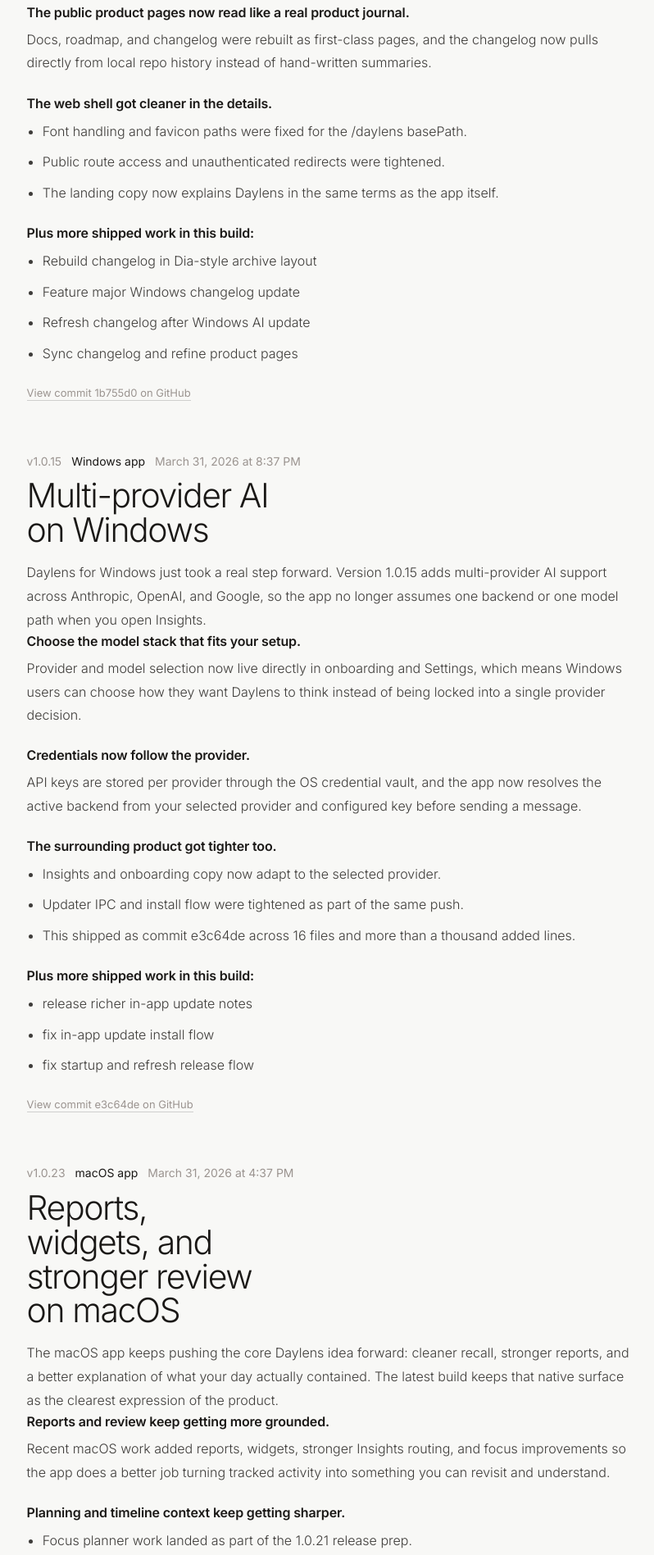
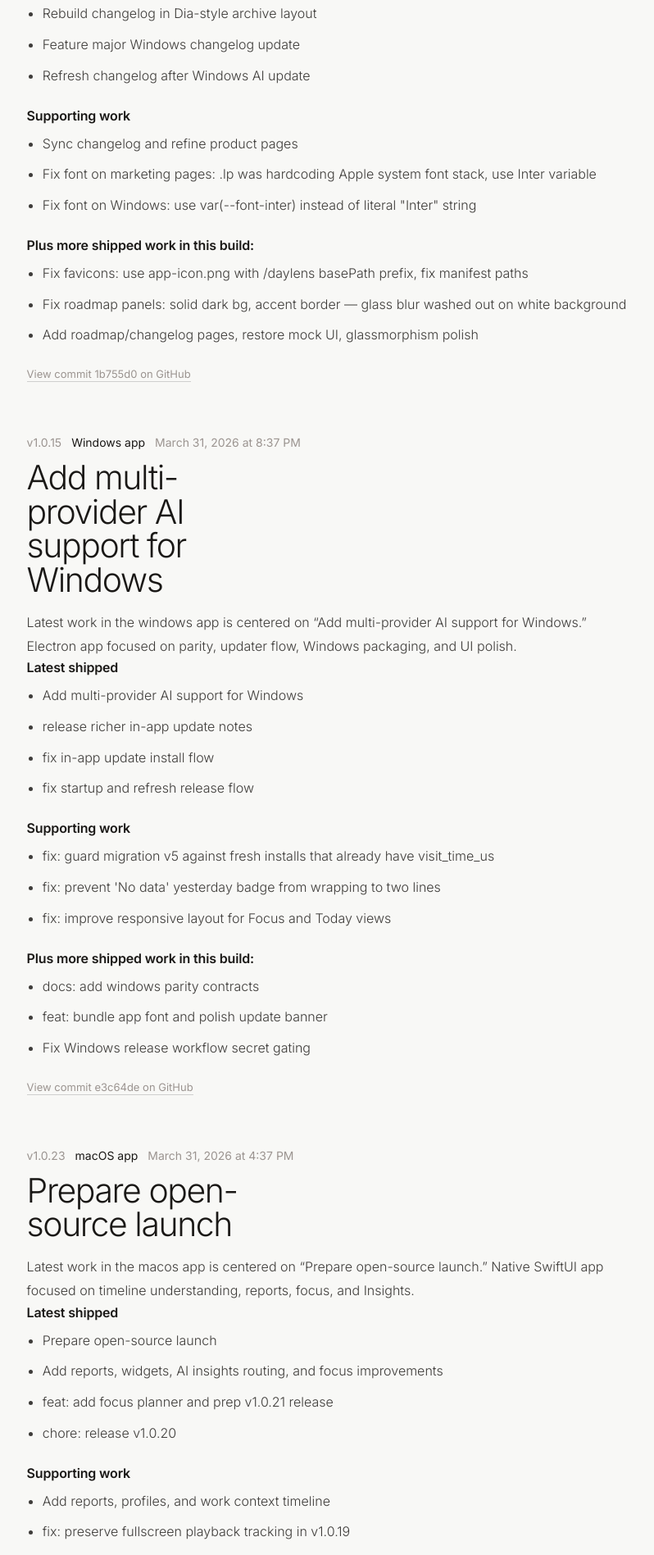
Before and after one commit to irachrist1/daylens-web, a Next.js app: page /daylens/changelog in a window 1280 px wide. Shown: the part 364-2261 px from the top of the page at 82% size, without its empty margins (351-1149 px from the left). Built offline with nearby package versions, Linux system fonts and the light colour scheme; no server answers.

Commit message:
Auto-organize changelog entries

```diff
--- a/app/components/ChangelogPageClient.tsx
+++ b/app/components/ChangelogPageClient.tsx
@@ -8,11 +8,12 @@
 type SurfaceRecord = {
   id: SurfaceId;
   name: string;
+  description: string;
   version: string;
   latestCommitDate: string | null;
   latestCommitDateTime: string | null;
   latestCommitHash: string | null;
-  recentCommits: Array<{
+  recentCommits: ReadonlyArray<{
     date: string;
     dateTime: string;
     shortHash: string;
@@ -81,122 +82,58 @@
 }
 
 function createEntry(
-  surfaceId: SurfaceId,
-  title: string,
-  intro: string,
-  sections: ReleaseEntry["sections"],
-  moreUpdates: string[]
+  surface: SurfaceRecord
 ): ReleaseEntry {
-  const surface = generatedChangelogData.surfaces.find(
-    (item) => item.id === surfaceId
-  ) as SurfaceRecord | undefined;
-  if (!surface) {
-    throw new Error(`Missing changelog surface for ${surfaceId}`);
+  const latestCommit = surface.recentCommits[0];
+  const shippedCommits = surface.recentCommits.slice(0, 4);
+  const followUpCommits = surface.recentCommits.slice(4, 7);
+  const extraCommits = surface.recentCommits.slice(7, 11);
+  const cleanedLatest = latestCommit
+    ? latestCommit.subject.replace(/^(feat|fix|docs|chore):\s*/i, "")
+    : `Latest work in ${surface.name}`;
+  const cleanedTitle =
+    cleanedLatest.length > 52
+      ? `${surface.name} update`
+      : cleanedLatest.charAt(0).toUpperCase() + cleanedLatest.slice(1);
+  const intro = latestCommit
+    ? `Latest work in the ${surface.name.toLowerCase()} is centered on “${cleanedLatest}.” ${surface.description}`
+    : surface.description;
+  const sections: ReleaseEntry["sections"] = [
+    {
+      title: "Latest shipped",
+      bullets: shippedCommits.map((commit) => commit.subject),
+    },
+  ];
+
+  if (followUpCommits.length) {
+    sections.push({
+      title: "Supporting work",
+      bullets: followUpCommits.map((commit) => commit.subject),
+    });
   }
 
   return {
-    id: `${surfaceId}-${surface.version.replaceAll(".", "-")}`,
-    surfaceId,
+    id: `${surface.id}-${surface.version.replaceAll(".", "-")}`,
+    surfaceId: surface.id,
     surfaceName: surface.name,
     version: surface.version,
     isoDate: surface.latestCommitDate ?? generatedChangelogData.generatedAt.slice(0, 10),
     isoDateTime:
       surface.latestCommitDateTime ??
       `${surface.latestCommitDate ?? generatedChangelogData.generatedAt.slice(0, 10)}T12:00:00Z`,
-    title,
+    title: cleanedTitle,
     intro,
     sections,
-    moreUpdates,
+    moreUpdates: extraCommits.map((commit) => commit.subject),
     commitHash: surface.latestCommitHash ?? "unknown",
-    commitUrl: `${REPO_URLS[surfaceId]}/commit/${surface.latestCommitHash ?? ""}`,
+    commitUrl: `${REPO_URLS[surface.id]}/commit/${surface.latestCommitHash ?? ""}`,
   };
 }
 
 function buildReleaseEntries(): ReleaseEntry[] {
-  const windows = generatedChangelogData.surfaces.find(
-    (surface) => surface.id === "windows"
-  ) as SurfaceRecord | undefined;
-  const mac = generatedChangelogData.surfaces.find(
-    (surface) => surface.id === "mac"
-  ) as SurfaceRecord | undefined;
-  const web = generatedChangelogData.surfaces.find(
-    (surface) => surface.id === "web"
-  ) as SurfaceRecord | undefined;
-
-  if (!windows || !mac || !web) {
-    return [];
-  }
-
-  return [
-    createEntry(
-      "windows",
-      "Multi-provider AI on Windows",
-      `Daylens for Windows just took a real step forward. Version ${windows.version} adds multi-provider AI support across Anthropic, OpenAI, and Google, so the app no longer assumes one backend or one model path when you open Insights.`,
-      [
-        {
-          title: "Choose the model stack that fits your setup.",
-          body:
-            "Provider and model selection now live directly in onboarding and Settings, which means Windows users can choose how they want Daylens to think instead of being locked into a single provider decision.",
-        },
-        {
-          title: "Credentials now follow the provider.",
-          body:
-            "API keys are stored per provider through the OS credential vault, and the app now resolves the active backend from your selected provider and configured key before sending a message.",
-        },
-        {
-          title: "The surrounding product got tighter too.",
-          bullets: [
-            "Insights and onboarding copy now adapt to the selected provider.",
-            "Updater IPC and install flow were tightened as part of the same push.",
-            "This shipped as commit e3c64de across 16 files and more than a thousand added lines.",
-          ],
-        },
-      ],
-      windows.recentCommits.slice(1, 4).map((commit) => commit.subject)
-    ),
-    createEntry(
-      "mac",
-      "Reports, widgets, and stronger review on macOS",
-      `The macOS app keeps pushing the core Daylens idea forward: cleaner recall, stronger reports, and a better explanation of what your day actually contained. The latest build keeps that native surface as the clearest expression of the product.`,
-      [
-        {
-          title: "Reports and review keep getting more grounded.",
-          body:
-            "Recent macOS work added reports, widgets, stronger Insights routing, and focus improvements so the app does a better job turning tracked activity into something you can revisit and understand.",
-        },
-        {
-          title: "Planning and timeline context keep getting sharper.",
-          bullets: [
-            "Focus planner work landed as part of the 1.0.21 release prep.",
-            "Reports, profiles, and work context timeline improvements all moved in together.",
-            "Fullscreen playback tracking and updater reliability kept getting patched underneath.",
-          ],
-        },
-      ],
-      mac.recentCommits.slice(1, 5).map((commit) => commit.subject)
-    ),
-    createEntry(
-      "web",
-      "The web companion catches up",
-      `The web companion has been catching up to the product itself. Instead of feeling like a utility wrapper around the desktop apps, it now reads more like a proper Daylens surface with docs, roadmap, changelog, recovery, and pairing all moving into one calmer system.`,
-      [
-        {
-          title: "The public product pages now read like a real product journal.",
-          body:
-            "Docs, roadmap, and changelog were rebuilt as first-class pages, and the changelog now pulls directly from local repo history instead of hand-written summaries.",
-        },
-        {
-          title: "The web shell got cleaner in the details.",
-          bullets: [
-            "Font handling and favicon paths were fixed for the /daylens basePath.",
-            "Public route access and unauthenticated redirects were tightened.",
-            "The landing copy now explains Daylens in the same terms as the app itself.",
-          ],
-        },
-      ],
-      web.recentCommits.slice(1, 5).map((commit) => commit.subject)
-    ),
-  ].sort((a, b) => b.isoDateTime.localeCompare(a.isoDateTime));
+  return (generatedChangelogData.surfaces as readonly SurfaceRecord[])
+    .map((surface) => createEntry(surface))
+    .sort((a, b) => b.isoDateTime.localeCompare(a.isoDateTime));
 }
 
 export function ChangelogPageClient() {
```
